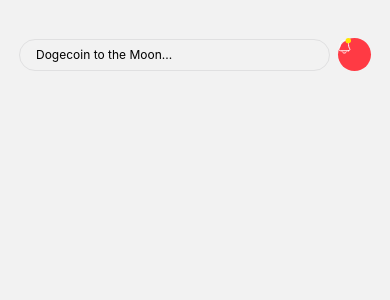
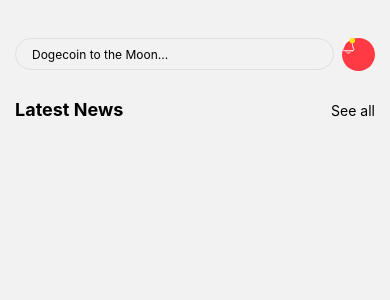
Before and after one commit to andreaintech/News-App-React-Native, a React Native app: screen / in a window 390 px wide. Shown: the top 300 px of the page. Built offline with nearby package versions, Linux system fonts and the light colour scheme.

Commit message:
Initial structure of latest news section

```diff
--- /dev/null
+++ b/src/containers/home/components/LatestNewsSection.tsx
@@ -0,0 +1,32 @@
+import React from 'react';
+import { StyleSheet, Text, View, Dimensions } from 'react-native';
+
+const WIDTH = Dimensions.get('window').width;
+
+const LatestNewsSection = () => {
+  return (
+    <View style={styles.container}>
+      <Text style={styles.title}>Latest News</Text>
+      <Text>See all</Text>
+    </View>
+  )
+}
+
+export default LatestNewsSection
+
+const styles = StyleSheet.create({
+  container: {
+    alignItems: 'center',
+    justifyContent: 'space-between',
+    flexDirection: 'row',
+    marginHorizontal: 16,
+    width: WIDTH - 30,
+    height: 32,
+    marginTop: 24,
+  },
+  title: {
+    fontSize: 18,
+    fontWeight: '700',
+    lineHeight: 20.8,
+  }
+})
--- a/src/containers/home/components/SearchSection.tsx
+++ b/src/containers/home/components/SearchSection.tsx
@@ -9,7 +9,7 @@
     const [text, onChangeText] = useState('Dogecoin to the Moon...');
 
   return (
-        <View style={styles.search}>
+    <View style={styles.container}>
       <View style={styles.inputContainer}>
       <TextInput
           style={styles.input}
@@ -31,11 +31,13 @@
 export default SearchSection
 
 const styles = StyleSheet.create({
-    search: {
+  container: {
     alignItems: 'center',
     justifyContent: 'space-between',
     flexDirection: 'row',
     marginHorizontal: 16,
+    width: WIDTH - 30,
+    height: 32,
   },
   inputContainer: {
     flex: 1,
--- a/src/containers/home/index.tsx
+++ b/src/containers/home/index.tsx
@@ -2,6 +2,7 @@
 import { StyleSheet, Dimensions, SafeAreaView } from 'react-native';
 
 import SearchSection from './components/SearchSection';
+import LatesNewsSection from './components/LatestNewsSection';
 
 const WIDTH = Dimensions.get('window').width;
 
@@ -10,8 +11,8 @@
   return (
     <SafeAreaView style={styles.container}>
 
-      <SearchSection/>
-
+      <SearchSection />
+      <LatesNewsSection />
 
       {/* <View style={styles.header}></View>
       <View style={styles.latestNews}></View>
@@ -26,7 +27,6 @@
 const styles = StyleSheet.create({
   container: {
     flex: 1,
-    justifyContent: 'space-between',
     alignContent: 'center',
     alignItems: 'center',
     marginTop: 38,
```
Also changed, not shown: src/assets/svg/see-all.svg (added). Lines whose indentation alone changed are shown as unchanged.
